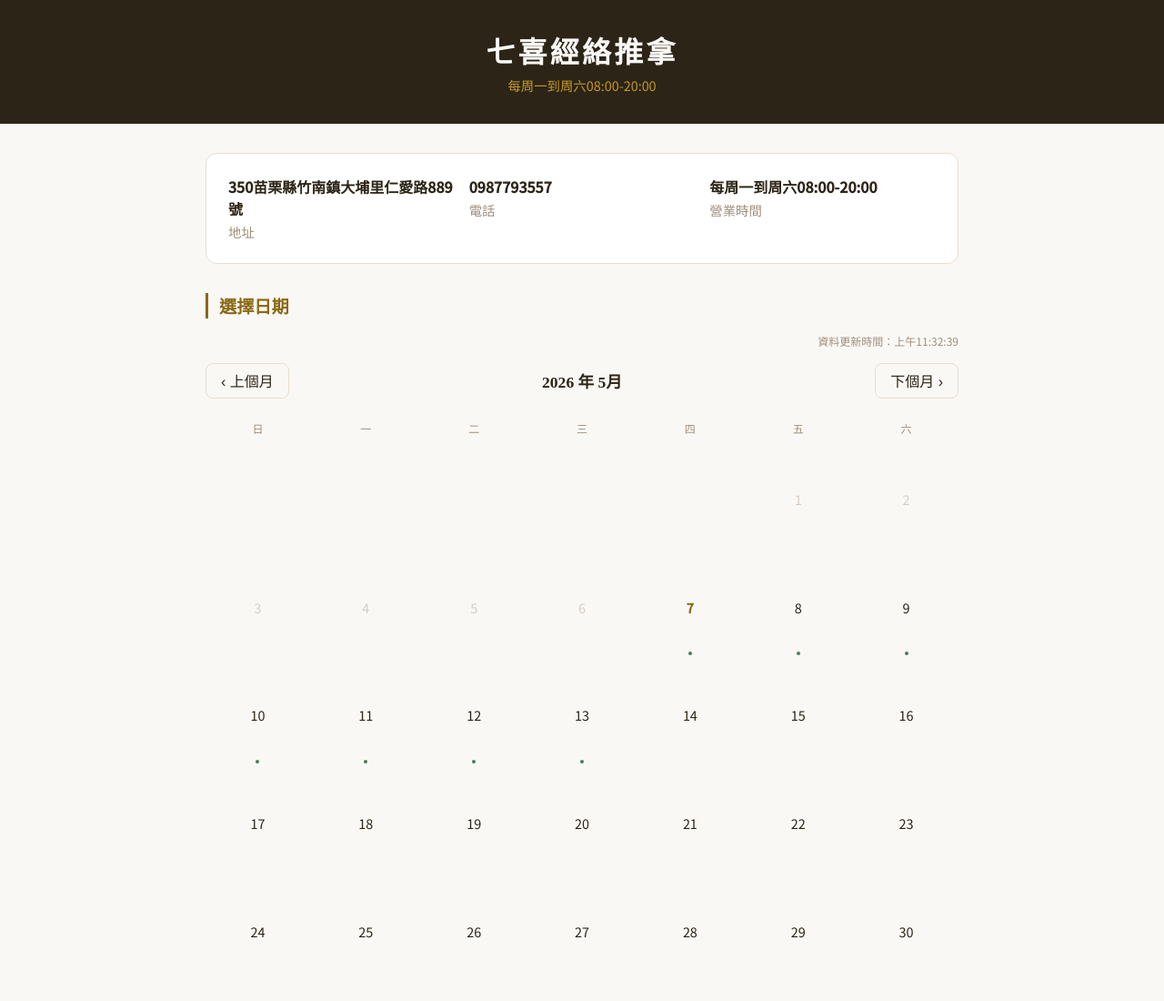
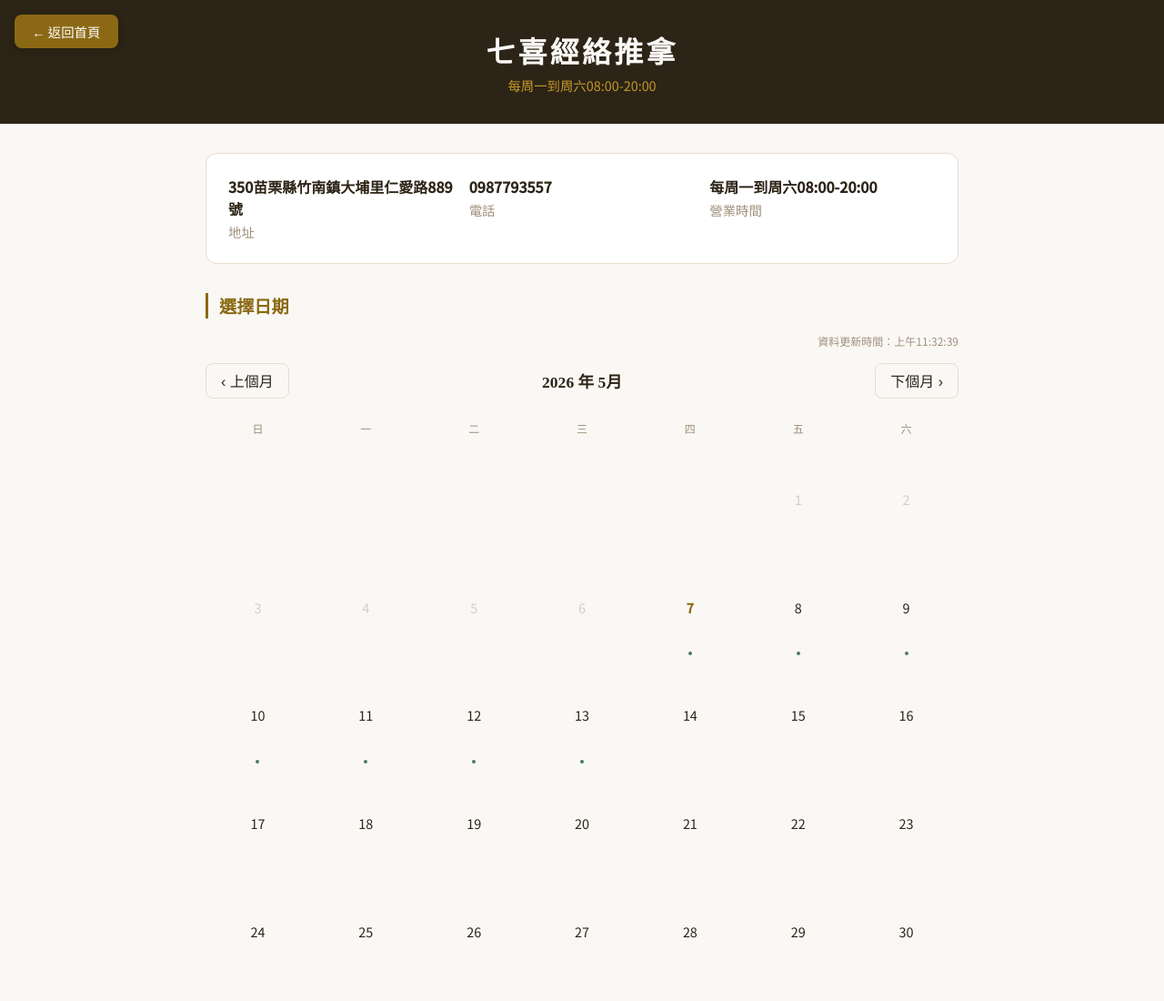
Before and after one commit to k2630114/massage-booking, a plain HTML site: page booking.html in a window 1280 px wide. Shown: the top 1100 px of the page at 91% size. Drawn offline with Linux system fonts and the light colour scheme.

Commit message:
Update booking.html

```diff
--- a/booking.html
+++ b/booking.html
@@ -293,5 +293,14 @@ function showMessage(text, type) {
 
 setInterval(loadSlotsJson, 5 * 60 * 1000);
 </script>
+  <!-- 返回首頁按鈕 -->
+<a href="index.html" style="
+  position:fixed; top:1rem; left:1rem;
+  background:#8b6914; color:white;
+  padding:0.5rem 1.2rem; border-radius:8px;
+  text-decoration:none; font-size:0.9rem;
+  z-index:999; box-shadow:0 2px 8px rgba(0,0,0,0.2);">
+  ← 返回首頁
+</a>
 </body>
 </html>
```
